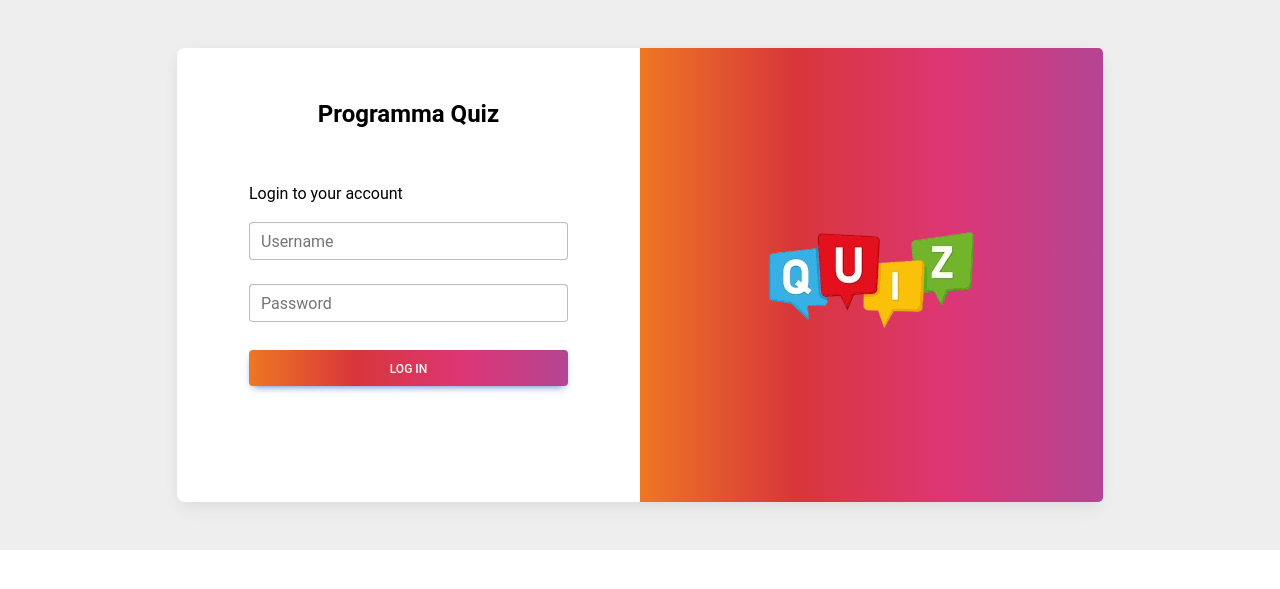
After one commit to AlamRoman/programmma_quiz, a PHP site: page /login.php in a window 1280 px wide. The commit adds this page. Shown: the top 589 px of the page. Run offline with PHP 8.4, Linux system fonts and the light colour scheme; some libraries are stand-ins or nearby versions.

Commit message:
added login page

```diff
--- /dev/null
+++ b/css/login.css
@@ -0,0 +1,22 @@
+.gradient-custom-2 {
+    /* fallback for old browsers */
+    background: #fccb90;
+
+    /* Chrome 10-25, Safari 5.1-6 */
+    background: -webkit-linear-gradient(to right, #ee7724, #d8363a, #dd3675, #b44593);
+
+    /* W3C, IE 10+/ Edge, Firefox 16+, Chrome 26+, Opera 12+, Safari 7+ */
+    background: linear-gradient(to right, #ee7724, #d8363a, #dd3675, #b44593);
+}
+
+@media (min-width: 768px) {
+    .gradient-form {
+        height: 100vh !important;
+    }
+}
+@media (min-width: 769px) {
+    .gradient-custom-2 {
+        border-top-right-radius: .3rem;
+        border-bottom-right-radius: .3rem;
+    }
+}
--- a/index.php
+++ b/index.php
@@ -1,3 +1,9 @@
+<?php
+
+    header("location:login.php");
+
+?>
+
 <!DOCTYPE html>
 <html lang="en">
 <head>
--- /dev/null
+++ b/login.php
@@ -0,0 +1,63 @@
+<!DOCTYPE html>
+<html lang="en">
+<head>
+    <meta charset="UTF-8">
+    <meta name="viewport" content="width=device-width, initial-scale=1.0">
+    <title>Login</title>
+
+    <link rel="stylesheet" href="css/login.css" />
+
+    <link rel="stylesheet" href="https://cdn.jsdelivr.net/npm/bootstrap@4.3.1/dist/css/bootstrap.min.css" integrity="sha384-ggOyR0iXCbMQv3Xipma34MD+dH/1fQ784/j6cY/iJTQUOhcWr7x9JvoRxT2MZw1T" crossorigin="anonymous">
+    <link href="https://cdnjs.cloudflare.com/ajax/libs/mdb-ui-kit/6.4.0/mdb.min.css" rel="stylesheet">
+
+</head>
+<body>
+
+    <section class="h-100 gradient-form" style="background-color: #eee;">
+    <div class="container py-5 h-100">
+        <div class="row d-flex justify-content-center align-items-center h-100">
+        <div class="col-xl-10">
+            <div class="card rounded-3 text-black">
+            <div class="row g-0">
+                <div class="col-lg-6">
+                <div class="card-body p-md-5 mx-md-4">
+
+                    <div class="text-center">
+                        <h4 class="mt-1 mb-5 pb-1"><b>Programma Quiz</b></h4>
+                    </div>
+
+                    <form>
+                        <p>Login to your account</p>
+
+                        <div data-mdb-input-init class="form-outline mb-4">
+                            <input type="email" class="form-control" placeholder="Username" />
+                        </div>
+
+                        <div data-mdb-input-init class="form-outline mb-4">
+                            <input type="password" class="form-control" placeholder="Password" />
+                        </div>
+
+                        <div class="text-center pt-1 mb-5 pb-1">
+                            <button data-mdb-button-init data-mdb-ripple-init class="btn btn-primary btn-block fa-lg gradient-custom-2 mb-3" type="button">Log in</button>
+                        </div>
+
+                    </form>
+
+                </div>
+                </div>
+                <div class="col-lg-6 d-flex align-items-center justify-content-center gradient-custom-2">
+                    <img src="resources/quiz.png" alt="quiz">
+                </div>
+            </div>
+            </div>
+        </div>
+        </div>
+    </div>
+    </section>
+
+    <script src="https://code.jquery.com/jquery-3.3.1.slim.min.js" integrity="sha384-q8i/X+965DzO0rT7abK41JStQIAqVgRVzpbzo5smXKp4YfRvH+8abtTE1Pi6jizo" crossorigin="anonymous"></script>
+    <script src="https://cdn.jsdelivr.net/npm/popper.js@1.14.7/dist/umd/popper.min.js" integrity="sha384-UO2eT0CpHqdSJQ6hJty5KVphtPhzWj9WO1clHTMGa3JDZwrnQq4sF86dIHNDz0W1" crossorigin="anonymous"></script>
+    <script src="https://cdn.jsdelivr.net/npm/bootstrap@4.3.1/dist/js/bootstrap.min.js" integrity="sha384-JjSmVgyd0p3pXB1rRibZUAYoIIy6OrQ6VrjIEaFf/nJGzIxFDsf4x0xIM+B07jRM" crossorigin="anonymous"></script>
+    <script src="https://cdnjs.cloudflare.com/ajax/libs/mdb-ui-kit/6.4.0/mdb.min.js"></script>
+</body>
+</html>
```
Also changed, not shown: resources/quiz.png (added).
